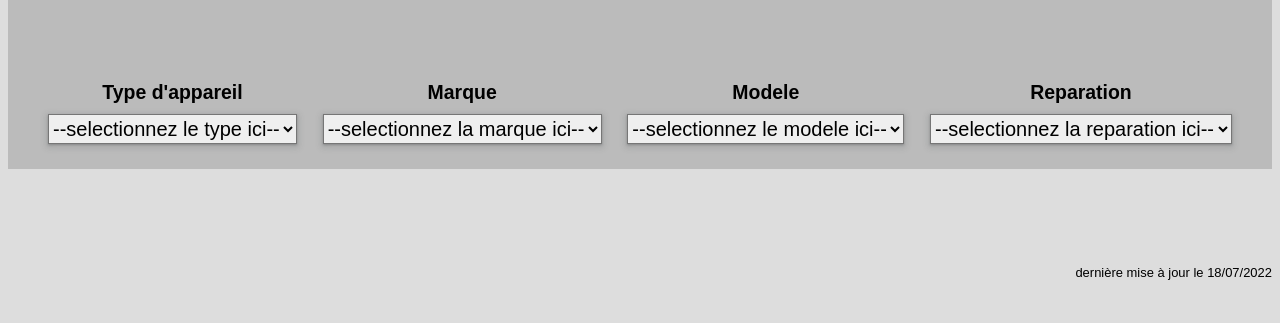
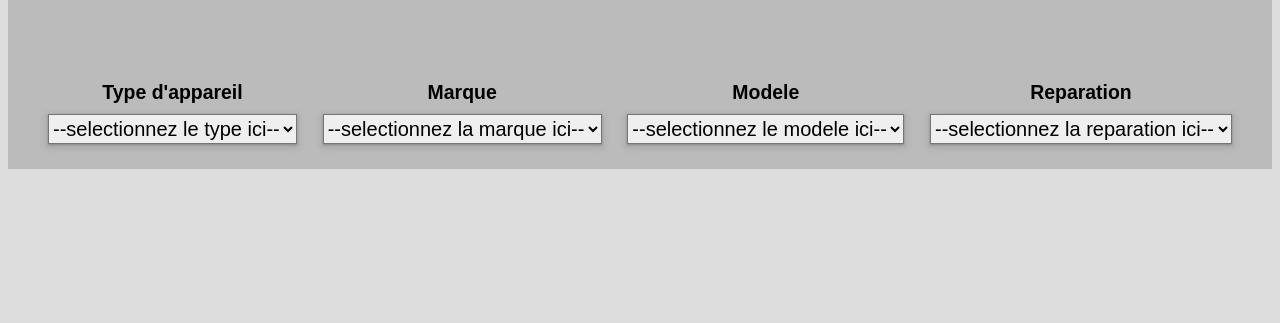
Before and after one commit to EnterN1me/hts-website, a PHP site: page / in a window 1280 px wide. Shown: the part 477-800 px from the top of the page. Run offline with PHP 8.4, Linux system fonts and the light colour scheme; data that the repository does not hold is empty.

Commit message:
Update index.php

```diff
--- a/index.php
+++ b/index.php
@@ -252,8 +252,5 @@ $prix = $row['prix'];
 if($prix) echo "la reparation vous coutera ".$prix." € HT (hors transport)" ; ?></p>
 </div>
 
-<p class='maj'> dernière mise à jour le 18/07/2022 </p>
-
-
 </body>
 </html>
```
